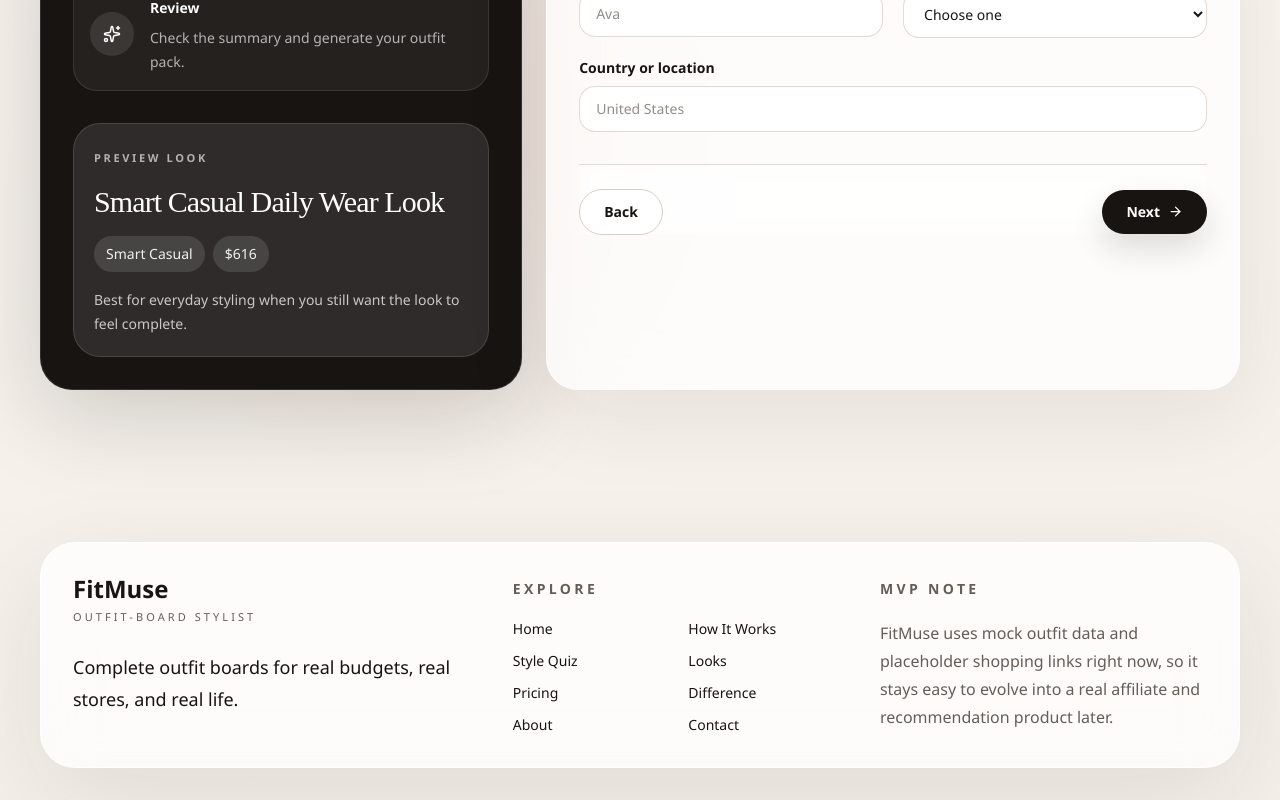
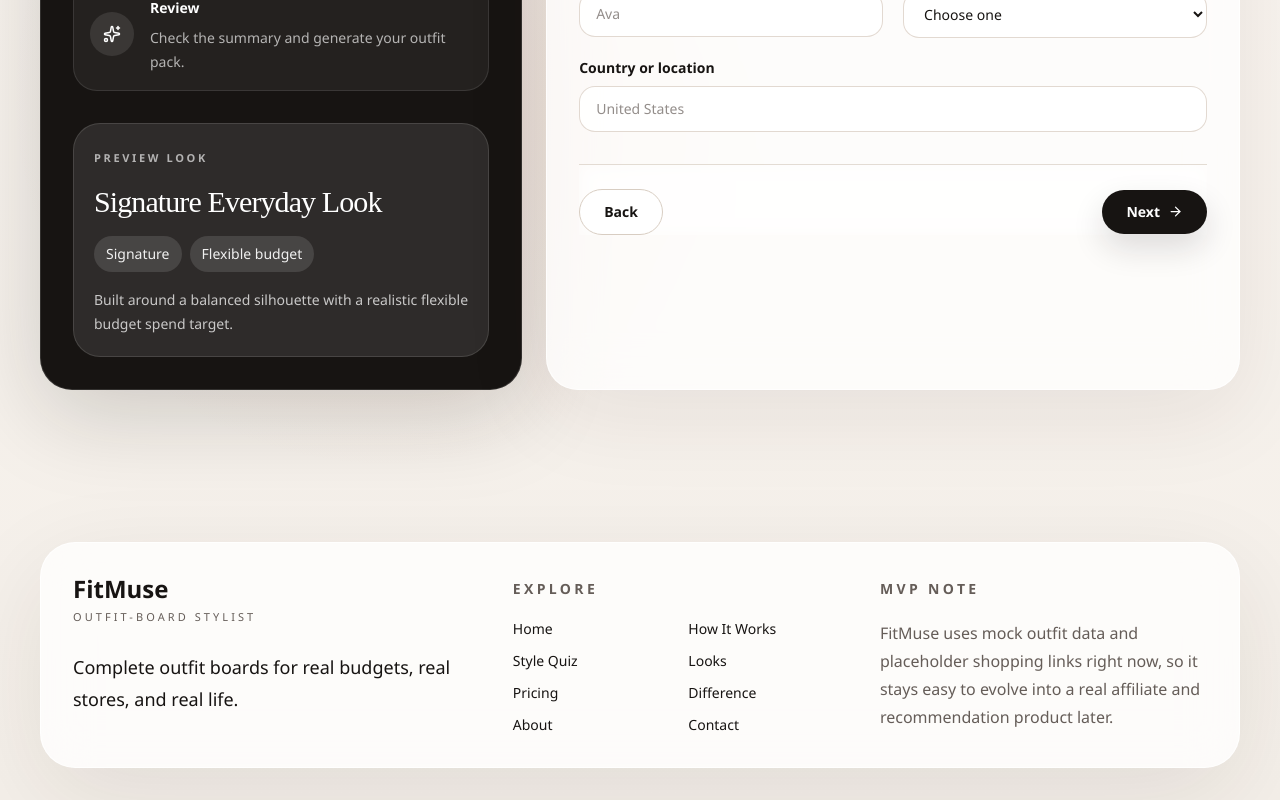
Before and after one commit to vaibhavkokare1692-eng/fitmuse, a Next.js app: page /quiz in a window 1280 px wide. Shown: the part 1550-2350 px from the top of the page. Built offline with nearby package versions, Linux system fonts and the light colour scheme.

Commit message:
Fix quiz page unresponsive render loop

```diff
--- a/components/QuizForm.tsx
+++ b/components/QuizForm.tsx
@@ -13,6 +13,7 @@ import {
 import { useRouter } from "next/navigation";
 import {
   useEffect,
+  useMemo,
   useRef,
   useState,
   useSyncExternalStore,
@@ -35,10 +36,11 @@ import {
   buildResultsSearch,
   clearStoredQuizAnswers,
   readStoredQuizAnswers,
+  subscribeStoredQuizAnswers,
   writeStoredQuizAnswers,
 } from "@/lib/local-storage";
-import { formatAestheticLabel, formatCurrency, formatOptionLabel } from "@/lib/utils";
-import { buildOutfitRecommendations, emptyQuizAnswers } from "@/utils/outfitMatcher";
+import { formatAestheticLabel, formatOptionLabel } from "@/lib/utils";
+import { emptyQuizAnswers } from "@/utils/outfitMatcher";
 import type { QuizAnswers } from "@/types";
 
 const quizSteps = [
@@ -74,6 +76,136 @@ const quizSteps = [
   },
 ] as const;
 
+type QuizPreviewLook = {
+  id: string;
+  name: string;
+  summary: string;
+  pieces: string[];
+  aestheticLabel: string;
+  occasionLabel: string;
+  budgetLabel: string;
+};
+
+function normalizePreviewLabel(value: string) {
+  return formatOptionLabel(value).toLowerCase();
+}
+
+function buildPreviewPieces(values: QuizAnswers) {
+  const aesthetic = values.aesthetic;
+  const occasion = values.occasion;
+  const stylePreference = values.stylePreference;
+
+  const top =
+    occasion === "travel"
+      ? "Breathable top or light layer"
+      : occasion === "office"
+        ? "Polished shirt or refined knit"
+        : aesthetic === "old money"
+          ? "Oxford shirt or knit polo"
+          : aesthetic === "clean girl" || aesthetic === "minimalist"
+            ? "Clean fitted top or soft knit"
+            : aesthetic === "streetwear" || aesthetic === "creator/photoshoot"
+              ? "Statement top or sharp base layer"
+              : stylePreference === "feminine"
+                ? "Soft top with clean structure"
+                : "Signature top";
+
+  const bottom =
+    occasion === "travel"
+      ? "Easy trousers or clean denim"
+      : occasion === "office"
+        ? "Tailored trousers"
+        : aesthetic === "old money"
+          ? "Tailored trousers or chinos"
+          : aesthetic === "clean girl" || aesthetic === "minimalist"
+            ? "High-rise denim or straight trousers"
+            : occasion === "party"
+              ? "Dressier bottom with movement"
+              : "Balanced bottom piece";
+
+  const shoes =
+    occasion === "travel"
+      ? "Comfort-first clean sneakers"
+      : occasion === "office"
+        ? "Loafers, flats, or polished low heels"
+        : aesthetic === "old money"
+          ? "Loafers or refined boots"
+          : aesthetic === "clean girl" || aesthetic === "minimalist"
+            ? "Pointed flats, loafers, or sleek sneakers"
+            : aesthetic === "streetwear"
+              ? "Clean statement sneakers"
+              : "Finish with grounded shoes";
+
+  const fourthPiece =
+    occasion === "travel"
+      ? "Travel bag or light outer layer"
+      : occasion === "office"
+        ? "Structured bag or blazer"
+        : occasion === "party"
+          ? "Sharper layer or accessory finish"
+          : "Optional layer or accessory";
+
+  return [top, bottom, shoes, fourthPiece];
+}
+
+function buildQuizPreviewLooks(values: QuizAnswers): QuizPreviewLook[] {
+  const aestheticLabel = values.aesthetic
+    ? formatAestheticLabel(values.aesthetic, values.stylePreference)
+    : "Signature";
+  const occasionLabel = values.occasion ? formatOptionLabel(values.occasion) : "Everyday";
+  const budgetLabel = values.budgetRange ? formatOptionLabel(values.budgetRange) : "Flexible budget";
+  const fitLabel = values.fitPreference ? normalizePreviewLabel(values.fitPreference) : "balanced";
+  const pieces = buildPreviewPieces(values);
+
+  return [
+    {
+      id: "main-look",
+      name: `${aestheticLabel} ${occasionLabel} Look`,
+      summary: `Built around a ${fitLabel} silhouette with a realistic ${budgetLabel.toLowerCase()} spend target.`,
+      pieces,
+      aestheticLabel,
+      occasionLabel,
+      budgetLabel,
+    },
+    {
+      id: "easy-repeat",
+      name: `${aestheticLabel} Easy Repeat`,
+      summary:
+        "Keeps the same styling direction with simpler repeat-wear pieces before FitMuse picks exact products on the results page.",
+      pieces: [pieces[0], pieces[1], pieces[2], "Repeat-wear accessory or easy layer"],
+      aestheticLabel,
+      occasionLabel,
+      budgetLabel,
+    },
+    {
+      id: "dress-up",
+      name: `${aestheticLabel} Polished Swap`,
+      summary:
+        "Leaves room for one sharper layer or accessory upgrade once the full recommendation engine runs after submit.",
+      pieces: [pieces[0], pieces[1], "Dressier shoe option", pieces[3]],
+      aestheticLabel,
+      occasionLabel,
+      budgetLabel,
+    },
+  ];
+}
+
+function buildStyleDnaPreview(values: QuizAnswers) {
+  const summary = [
+    values.aesthetic
+      ? `${formatAestheticLabel(values.aesthetic, values.stylePreference).toLowerCase()} base`
+      : "",
+    values.fitPreference ? `${normalizePreviewLabel(values.fitPreference)} fit` : "",
+    values.preferredColors ? `${values.preferredColors.toLowerCase()} color mood` : "",
+    values.storesLike ? `${values.storesLike} store mix` : "",
+    values.occasion ? `${normalizePreviewLabel(values.occasion)} focus` : "",
+  ]
+    .filter(Boolean)
+    .join(", ");
+
+  return summary || "Your brief will get a fuller Style DNA summary on the results page.";
+}
+
 function getStepError(stepIndex: number, values: QuizAnswers) {
   if (stepIndex === 0) {
     if (!values.name.trim() || !values.stylePreference || !values.location.trim()) {
@@ -107,7 +239,7 @@ export function QuizForm() {
   const formSurfaceRef = useRef<HTMLDivElement | null>(null);
   const [isPending, startTransition] = useTransition();
   const savedBrief = useSyncExternalStore(
-    () => () => {},
+    subscribeStoredQuizAnswers,
     readStoredQuizAnswers,
     () => null,
   );
@@ -116,7 +248,7 @@ export function QuizForm() {
   );
   const [currentStep, setCurrentStep] = useState(0);
   const [stepError, setStepError] = useState<string | null>(null);
-  const [formValues, setFormValues] = useState<QuizAnswers>(emptyQuizAnswers());
+  const [formValues, setFormValues] = useState<QuizAnswers>(() => emptyQuizAnswers());
   const hasStoredBrief = Boolean(savedBrief);
   const showSavedBriefPrompt = hasStoredBrief && savedBriefChoice === "pending";
   const isUsingSavedBrief = hasStoredBrief && savedBriefChoice === "continue";
@@ -132,7 +264,8 @@ export function QuizForm() {
     }
   }, [currentStep, showSavedBriefPrompt]);
 
-  const previewLooks = buildOutfitRecommendations(formValues, 3);
+  const previewLooks = useMemo(() => buildQuizPreviewLooks(formValues), [formValues]);
+  const styleDnaPreview = useMemo(() => buildStyleDnaPreview(formValues), [formValues]);
   const progress = ((currentStep + 1) / quizSteps.length) * 100;
 
   function handleChange(
@@ -359,14 +492,14 @@ export function QuizForm() {
             <h3 className="mt-3 text-3xl text-white">{previewLooks[0].name}</h3>
             <div className="mt-4 flex flex-wrap gap-2">
               <span className="rounded-full bg-white/12 px-3 py-2 text-sm text-white/92">
-                {formatAestheticLabel(previewLooks[0].aesthetic, formValues.stylePreference)}
+                {previewLooks[0].aestheticLabel}
               </span>
               <span className="rounded-full bg-white/12 px-3 py-2 text-sm text-white/92">
-                {formatCurrency(previewLooks[0].totalPrice)}
+                {previewLooks[0].budgetLabel}
               </span>
             </div>
             <p className="mt-4 text-sm leading-6 text-white/74">
-              {previewLooks[0].creatorUseCase}
+              {previewLooks[0].summary}
             </p>
           </div>
         ) : null}
@@ -799,25 +932,7 @@ export function QuizForm() {
                     <div className="mt-5 rounded-[1.4rem] border border-line/70 bg-white/78 p-4">
                       <p className="mini-label">Style DNA preview</p>
                       <p className="mt-3 text-sm leading-6 text-foreground">
-                        {[
-                          formValues.aesthetic
-                            ? `${formatAestheticLabel(formValues.aesthetic, formValues.stylePreference).toLowerCase()} base`
-                            : "",
-                          formValues.fitPreference
-                            ? `${formatOptionLabel(formValues.fitPreference).toLowerCase()} fit`
-                            : "",
-                          formValues.preferredColors
-                            ? `${formValues.preferredColors.toLowerCase()} color mood`
-                            : "",
-                          formValues.storesLike
-                            ? `${formValues.storesLike} store mix`
-                            : "",
-                          formValues.occasion
-                            ? `${formatOptionLabel(formValues.occasion).toLowerCase()} focus`
-                            : "",
-                        ]
-                          .filter(Boolean)
-                          .join(", ") || "Your brief will get a fuller Style DNA summary on the results page."}
+                        {styleDnaPreview}
                       </p>
                     </div>
                   </div>
@@ -829,27 +944,20 @@ export function QuizForm() {
                           <p className="mini-label !text-white/70">Top preview look</p>
                           <h4 className="mt-3 text-3xl text-white">{previewLooks[0].name}</h4>
                           <p className="mt-3 text-sm leading-6 text-white/80">
-                            {previewLooks[0].fitNote}
+                            {previewLooks[0].summary}
                           </p>
                           <div className="mt-4 flex flex-wrap gap-2">
                             <span className="rounded-full bg-white/14 px-3 py-2 text-sm text-white">
-                              {formatOptionLabel(previewLooks[0].occasion)}
+                              {previewLooks[0].occasionLabel}
                             </span>
                             <span className="rounded-full bg-white/14 px-3 py-2 text-sm text-white">
-                              {formatCurrency(previewLooks[0].totalPrice)}
+                              {previewLooks[0].budgetLabel}
                             </span>
                           </div>
                         </div>
 
                         <div className="mt-4 grid gap-3">
-                          {[
-                            previewLooks[0].items.top.name,
-                            previewLooks[0].items.bottom.name,
-                            previewLooks[0].items.shoes.name,
-                            previewLooks[0].items.accessory?.name,
-                            previewLooks[0].items.outerwear?.name,
-                          ]
-                            .filter(Boolean)
+                          {previewLooks[0].pieces
                             .map((item) => (
                               <div
                                 key={item}
@@ -879,7 +987,7 @@ export function QuizForm() {
                     >
                       <p className="mini-label">Look {index + 1}</p>
                       <h4 className="mt-2 text-2xl text-foreground">{look.name}</h4>
-                      <p className="mt-2 text-sm">{look.creatorUseCase}</p>
+                      <p className="mt-2 text-sm">{look.summary}</p>
                     </div>
                   ))}
                 </div>
```
Also changed, not shown: components/ResultsView.tsx (+13 -13 lines), lib/local-storage.ts (+102 -4 lines).
